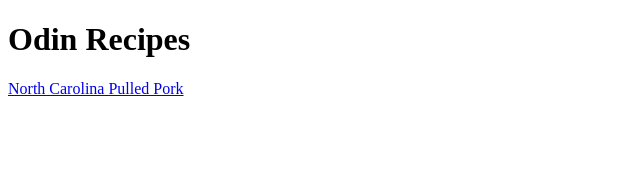
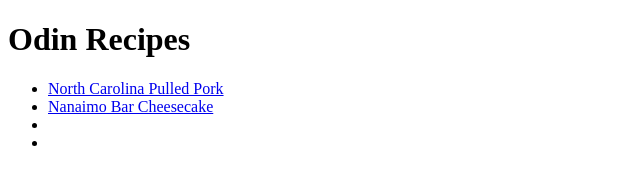
Before and after one commit to L3OL1N/odin-recipes, a plain HTML site: page index.html in a window 1280 px wide. Shown: the whole page, without its empty margins (0-640 px from the left). Drawn offline with Linux system fonts and the light colour scheme.

Commit message:
Add bar cheesecake

```diff
--- a/index.html
+++ b/index.html
@@ -8,6 +8,16 @@
 </head>
 <body>
     <h1>Odin Recipes</h1>
-    <a href="recipes/North Carolina Pulled Pork.html">North Carolina Pulled Pork</a>
+    <ul>
+
+        <li>
+            <a href="recipes/North Carolina Pulled Pork.html">North Carolina Pulled Pork</a>
+        </li>
+        <li>
+            <a href="recipes/Nanaimo Bar Cheesecake.html">Nanaimo Bar Cheesecake</a>
+        </li>
+        <li></li>
+        <li></li>
+    </ul>
 </body>
 </html>
```
